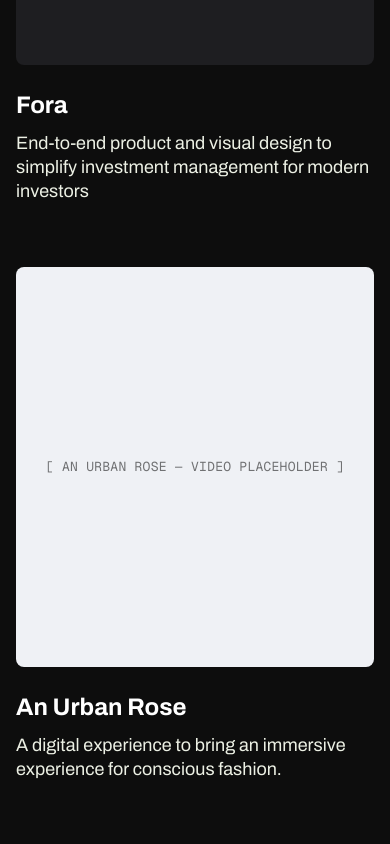
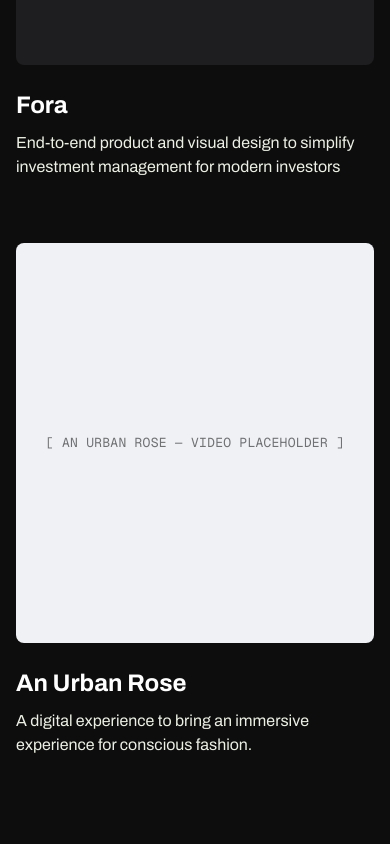
Before and after one commit to Loribobs/Portfolio, a Next.js app: page / in a window 390 px wide. Shown: the part 1640-2484 px from the top of the page. Built offline with nearby package versions, Linux system fonts and the light colour scheme.

Commit message:
Update globals.css

```diff
--- a/app/globals.css
+++ b/app/globals.css
@@ -373,6 +373,9 @@ h1, h2, h3, h4 { font-weight: inherit; }
   .job:not(:first-child) .job-years { font-weight: 700; }
   .job-role { font-weight: 400; }
 
+  /* Body paragraphs: 16px on phones */
+  .card-desc, .about-desc p, .job-desc { font-size: 16px; line-height: 24px; }
+
   /* Footer */
   .footer { padding: 64px 16px 24px; }
   .footer-title { font-size: 56px; line-height: 56px; }
```
